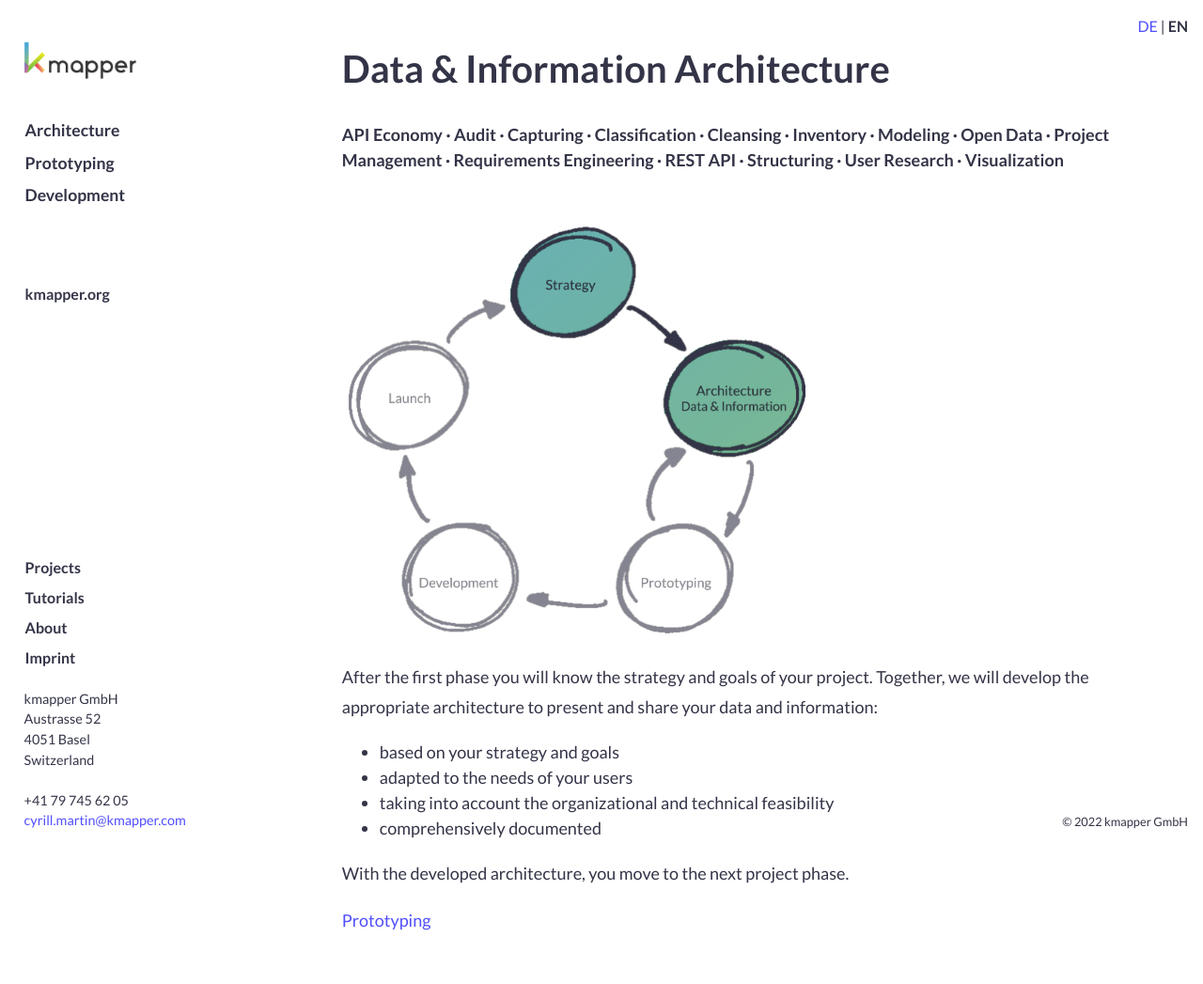
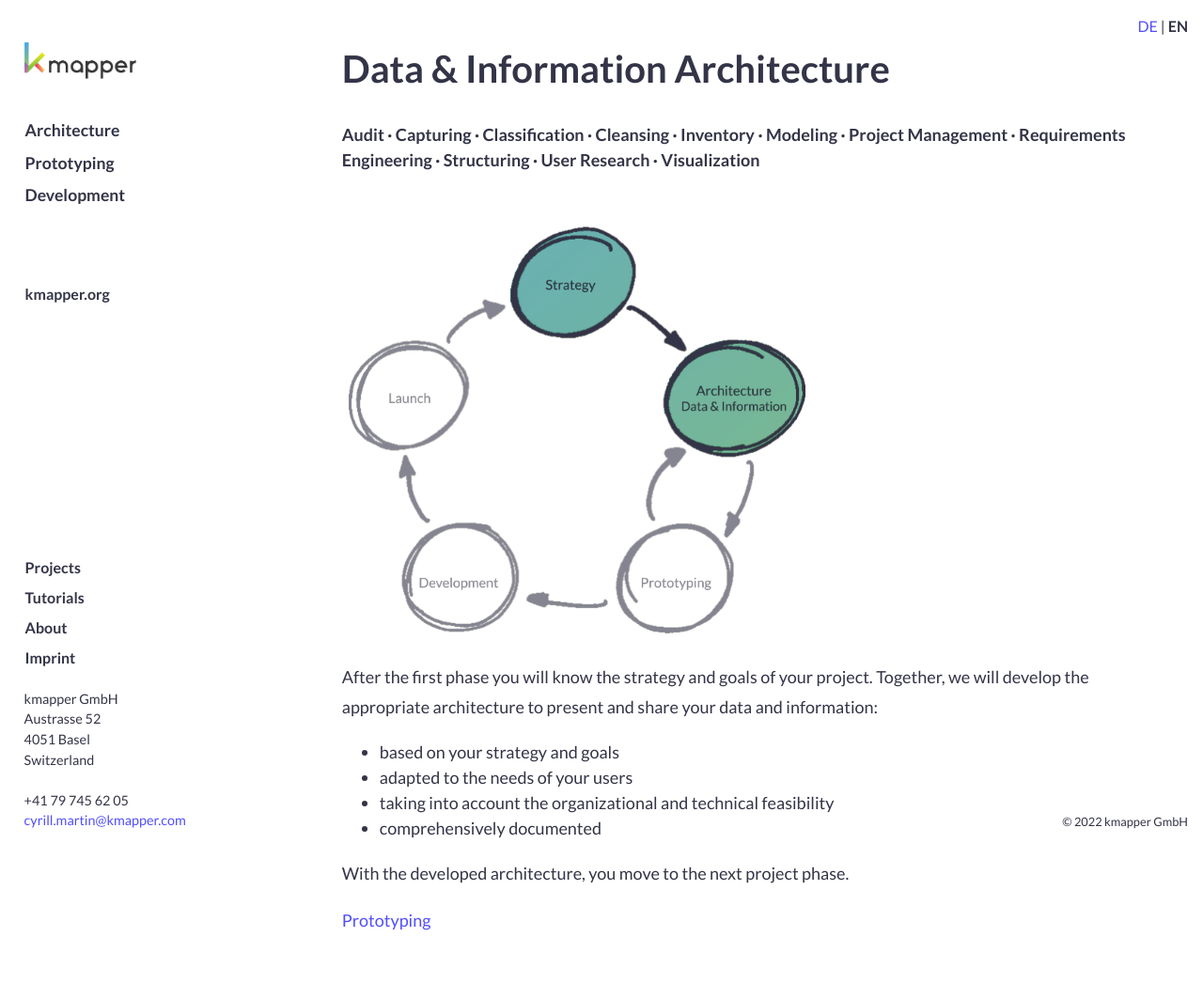
Before and after one commit to cyrill-martin/kmapper.com, a Jekyll site: the page built from src/sites/_en/data-and-information-architecture.md, in a window 1280 px wide. Shown: the whole page at 94% size. Built offline with Jekyll 4.4.1, drawn with Linux system fonts in a browser that asks for light colours; comment, search, counter and statistics services are not loaded.

Commit message:
Update d&i stack

```diff
--- a/src/sites/_en/data-and-information-architecture.md
+++ b/src/sites/_en/data-and-information-architecture.md
@@ -4,17 +4,14 @@ uid: inf
 title: Data & Information Architecture
 description: kmapper develops the appropriate architecture to present and share your data and information
 terms:
-  - API Economy
   - Audit
   - Capturing
   - Classification
   - Cleansing
   - Inventory
   - Modeling
-  - Open Data
   - Project Management
   - Requirements Engineering
-  - REST API
   - Structuring
   - User Research
   - Visualization
```
Also changed, not shown: src/sites/_de/daten-und-informationsarchitektur.md (+0 -3 lines).
